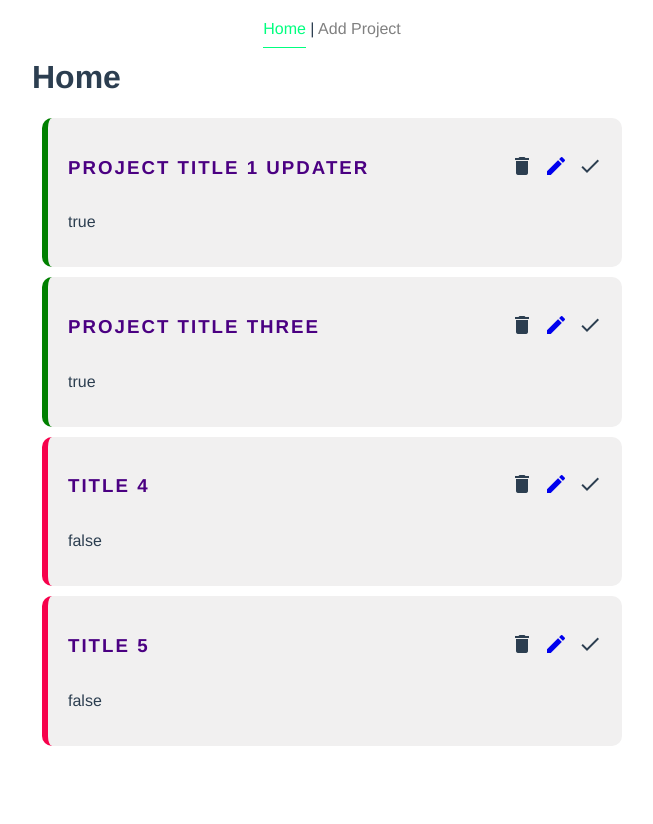
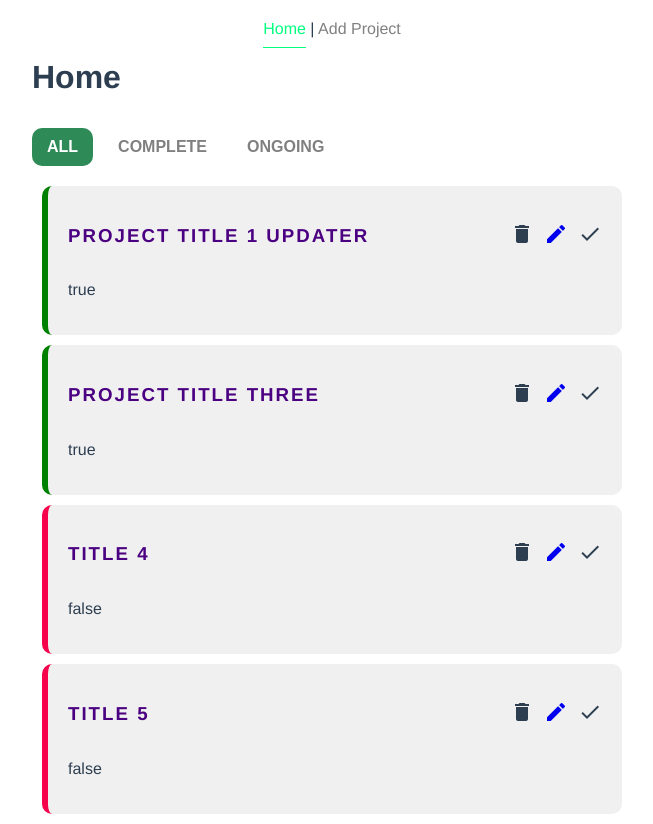
Before and after one commit to zarlinaingtun/VueJsProjectPlanner, a Vue app: page / in a window 1280 px wide. Shown: the whole page, without its empty margins (308-961 px from the left). Before the commit the page ends 800 px from the top, so only its background shows below. Built offline with nearby package versions, Linux system fonts and the light colour scheme; data requests are answered from the project's data file.

Commit message:
FilterNav and dynamic active links

```diff
--- /dev/null
+++ b/src/components/FilterNav.vue
@@ -0,0 +1,37 @@
+<template>
+<nav class="filter-nav">
+    <button @click="filterBy('all')" class="filter" v-bind:class="{active:current==='all'}">All</button>
+    <button @click="filterBy('complete')" class="filter" v-bind:class="{active:current==='complete'}"> Complete</button>
+    <button @click="filterBy('ongoing')" class="filter" v-bind:class="{active:current==='ongoing'}">Ongoing</button>
+</nav>
+
+</template>
+
+<script>
+export default {
+   methods:{
+       filterBy(value){
+        //    console.log(value);
+        this.$emit('filterValue',value);
+       }
+   },
+   props:['current']
+}
+</script>
+
+<style>
+.filter-nav .filter{
+    display: inline;
+    margin-right:10px;
+    background-color: transparent;
+    color:gray;
+    text-transform: uppercase;
+    font-weight: bold;
+
+    cursor:pointer;
+}
+.filter.active{
+    color:#fff;
+    background-color: seagreen;
+}
+</style>
--- a/src/views/Home.vue
+++ b/src/views/Home.vue
@@ -1,21 +1,27 @@
 <template>
 <h1>Home </h1>
+
+<FilterNav @filterValue="current=$event" :current="current"></FilterNav>
      <div v-for="project in projects" :key="project.id">
         <SingleProject :project="project" @delete="deleteProject" @complete="completeProject"></SingleProject>
      </div>
+     <!-- <h1>{{current}}</h1> -->
 </template>
 
 <script>
 
 
+import FilterNav from '../components/FilterNav'
 import SingleProject from '../components/SingleProject'
 export default {
   data(){
     return {
-      projects:[]//[{},{},{}]
+      projects:[],//[{},{},{}]
+      current:'all'
     }
   },
   components: {
+    FilterNav,
     SingleProject,
 
   },
```
